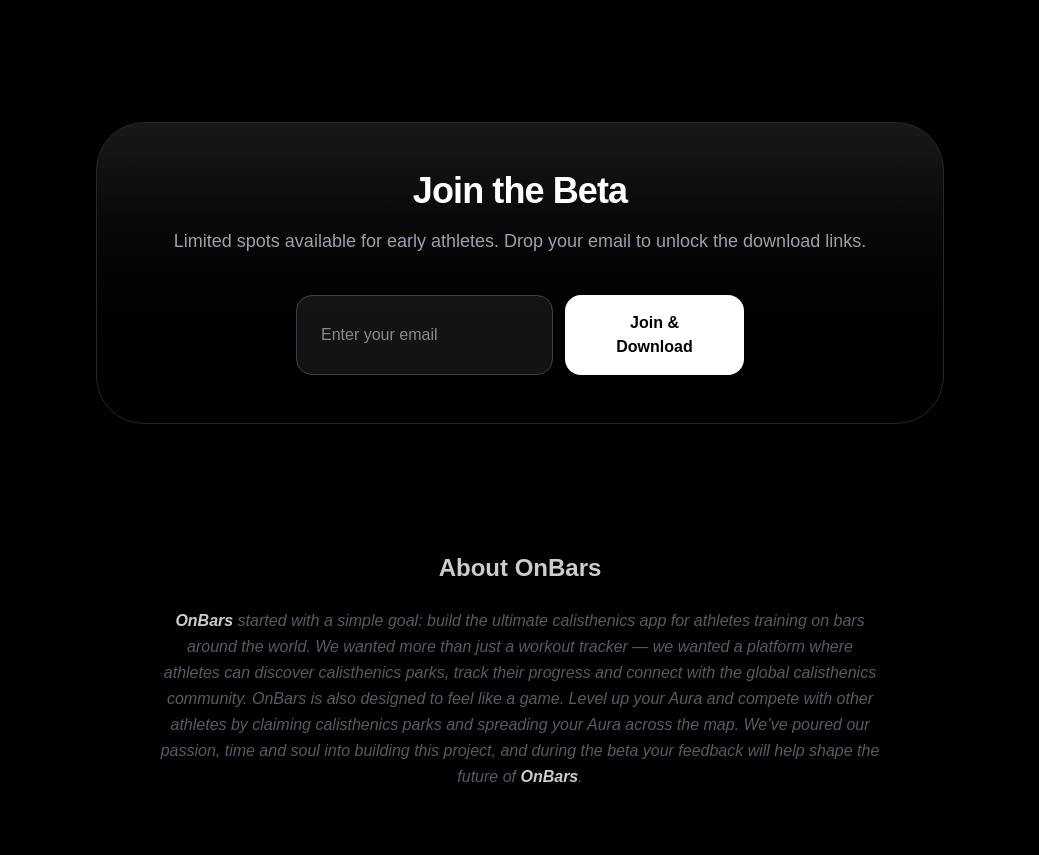
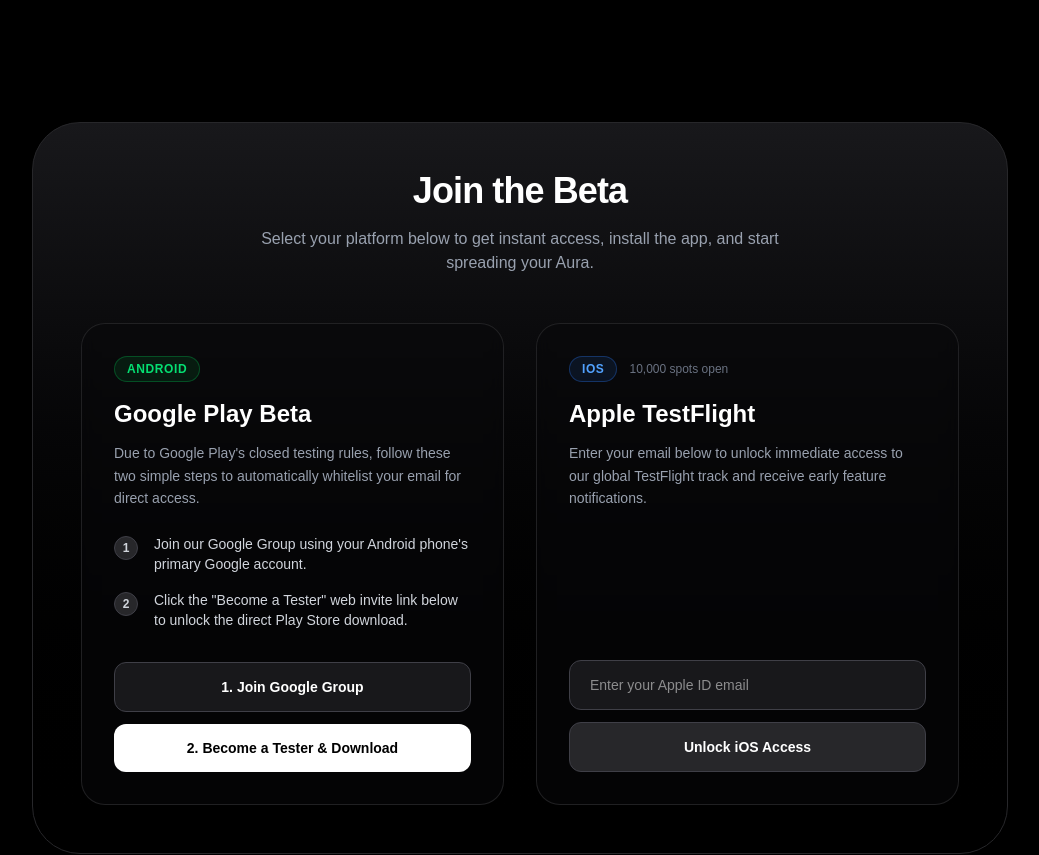
Before and after one commit to AngelosMam/onbars-site, a Next.js app: page / in a window 1280 px wide. Shown: the part 2840-3695 px from the top of the page, without its empty margins (120-1159 px from the left). Built offline with nearby package versions, Linux system fonts and the light colour scheme.

Commit message:
JoinGoogleGroupUpdate

```diff
--- a/app/page.js
+++ b/app/page.js
@@ -163,7 +163,7 @@
           and compete with other athletes by spreading your <span className="text-white font-semibold italic">Aura</span> across the map.
         </motion.p>
 
-        {/* HERO BUTTONS THAT SCROLL TO BETA FORM */}
+        {/* HERO BUTTONS */}
         <motion.div
           className="flex flex-col sm:flex-row gap-4"
           {...fadeIn}
@@ -284,84 +284,140 @@
         </div>
       </section>
 
-      {/* BETA SIGNUP */}
-      <section id="beta" className="max-w-4xl mx-auto px-6 py-32 text-center">
+      {/* BETA SIGNUP SECTION */}
+      <section id="beta" className="max-w-5xl mx-auto px-6 py-32 text-center">
         <motion.div
-          className="bg-gradient-to-b from-zinc-900 to-black border border-zinc-800 p-12 rounded-[3rem] relative overflow-hidden"
+          className="bg-gradient-to-b from-zinc-900 to-black border border-zinc-800 p-8 md:p-12 rounded-[3rem] relative overflow-hidden"
           {...fadeIn}
         >
-          {/* Subtle Glow */}
+          {/* Subtle Background Glow */}
           <div className="absolute top-0 left-1/2 -translate-x-1/2 w-40 h-40 bg-blue-500/20 blur-[80px] -z-10"></div>
 
           <h2 className="text-4xl font-bold mb-4 tracking-tight">Join the Beta</h2>
+          <p className="text-gray-400 max-w-xl mx-auto mb-12 text-sm md:text-base">
+            Select your platform below to get instant access, install the app, and start spreading your Aura.
+          </p>
 
+          <div className="grid grid-cols-1 md:grid-cols-2 gap-8 text-left items-stretch">
+
+            {/* ANDROID BLOCK (GOOGLE GROUPS) */}
+            <div className="bg-zinc-950/50 border border-zinc-800/80 p-8 rounded-3xl flex flex-col justify-between backdrop-blur-sm">
+              <div>
+                <div className="flex items-center gap-3 mb-4">
+                  <span className="px-3 py-1 rounded-full border border-green-500/30 bg-green-500/10 text-green-400 text-xs font-bold uppercase tracking-wider">
+                    Android
+                  </span>
+                </div>
+                <h3 className="text-2xl font-bold text-white mb-3">Google Play Beta</h3>
+                <p className="text-gray-400 text-sm mb-6 leading-relaxed">
+                  Due to Google Play's closed testing rules, follow these two simple steps to automatically whitelist your email for direct access.
+                </p>
+
+                {/* Android Steps */}
+                <div className="space-y-4 mb-8">
+                  <div className="flex gap-4 items-start">
+                    <div className="w-6 h-6 rounded-full bg-zinc-800 border border-zinc-700 flex items-center justify-center shrink-0 text-xs font-bold text-gray-300 mt-0.5">1</div>
+                    <p className="text-gray-300 text-sm">
+                      Join our Google Group using your Android phone's primary Google account.
+                    </p>
+                  </div>
+                  <div className="flex gap-4 items-start">
+                    <div className="w-6 h-6 rounded-full bg-zinc-800 border border-zinc-700 flex items-center justify-center shrink-0 text-xs font-bold text-gray-300 mt-0.5">2</div>
+                    <p className="text-gray-300 text-sm">
+                      Click the "Become a Tester" web invite link below to unlock the direct Play Store download.
+                    </p>
+                  </div>
+                </div>
+              </div>
+
+              {/* Action Buttons for Android */}
+              <div className="flex flex-col gap-3 mt-auto">
+                <a
+                  href="https://groups.google.com/g/onbars-testers"
+                  target="_blank"
+                  rel="noopener noreferrer"
+                  className="w-full text-center bg-zinc-900 border border-zinc-700 text-white px-6 py-3.5 rounded-xl font-bold hover:border-cyan-500 hover:text-cyan-400 transition-all text-sm"
+                >
+                  1. Join Google Group
+                </a>
+                <a
+                  href="https://play.google.com/apps/testing/com.onbars.app"
+                  target="_blank"
+                  rel="noopener noreferrer"
+                  className="w-full text-center bg-white text-black px-6 py-3.5 rounded-xl font-bold hover:bg-green-400 hover:shadow-[0_0_20px_rgba(34,211,0,0.4)] transition-all text-sm transform active:scale-95"
+                >
+                  2. Become a Tester & Download
+                </a>
+              </div>
+            </div>
+
+            {/* IOS BLOCK (FORMSPREE FUNNEL) */}
+            <div className="bg-zinc-950/50 border border-zinc-800/80 p-8 rounded-3xl flex flex-col justify-between backdrop-blur-sm">
+              <div>
+                <div className="flex items-center gap-3 mb-4">
+                  <span className="px-3 py-1 rounded-full border border-blue-500/30 bg-blue-500/10 text-blue-400 text-xs font-bold uppercase tracking-wider">
+                    iOS
+                  </span>
+                  <span className="text-xs text-gray-500 font-medium">10,000 spots open</span>
+                </div>
+                <h3 className="text-2xl font-bold text-white mb-3">Apple TestFlight</h3>
+                <p className="text-gray-400 text-sm mb-6 leading-relaxed">
+                  Enter your email below to unlock immediate access to our global TestFlight track and receive early feature notifications.
+                </p>
+              </div>
+
+              {/* Form Status Content */}
+              <div className="mt-auto">
                 {formStatus === "success" ? (
                   <motion.div
                     initial={{ opacity: 0, scale: 0.95 }}
                     animate={{ opacity: 1, scale: 1 }}
-              className="flex flex-col items-center mt-6"
+                    className="space-y-4"
                   >
-              <h3 className="text-2xl font-bold text-cyan-400 mb-2">Welcome to OnBars!</h3>
-              <p className="text-gray-300 mb-8">
-                Thanks for joining the waitlist. Choose your platform below to start spreading your Aura.
-              </p>
-
-              <div className="flex flex-col sm:flex-row gap-4">
-                <a
-                  href="https://play.google.com/store/apps/details?id=com.people.on.bars"
-                  target="_blank"
-                  rel="noopener noreferrer"
-                  className="bg-white text-black px-8 py-4 rounded-2xl font-bold hover:bg-green-400 hover:shadow-[0_0_25px_rgba(34,211,0,0.6)] transition-all transform hover:scale-105 active:scale-95"
-                >
-                  Download Android
-                </a>
+                    <div className="p-4 bg-cyan-500/10 border border-cyan-500/30 rounded-2xl text-center">
+                      <p className="text-cyan-400 text-sm font-semibold">Welcome to OnBars! ⚡</p>
+                    </div>
                     <a
                       href="https://testflight.apple.com/join/f4DafGEU"
                       target="_blank"
                       rel="noopener noreferrer"
-                  className="bg-zinc-900 border border-zinc-700 text-white px-8 py-4 rounded-2xl font-bold hover:border-cyan-500 hover:shadow-[0_0_25px_rgba(34,211,234,0.6)] transition-all transform hover:scale-105 active:scale-95"
+                      className="block w-full text-center bg-gradient-to-r from-blue-500 to-cyan-500 text-white px-6 py-4 rounded-xl font-bold hover:shadow-[0_0_25px_rgba(34,211,234,0.4)] transition-all text-sm transform active:scale-95"
                     >
-                  Download iOS
+                      Download via TestFlight
                     </a>
-              </div>
                   </motion.div>
                 ) : (
-            <>
-              <p className="text-gray-400 mb-10 text-lg">
-                Limited spots available for early athletes. Drop your email to unlock the download links.
-              </p>
-
                   <form
                     action="https://formspree.io/f/mqeyebjq"
                     method="POST"
                     onSubmit={handleFormSubmit}
-                className="flex flex-col sm:flex-row gap-3 max-w-md mx-auto"
+                    className="flex flex-col gap-3"
                   >
                     <input
                       type="email"
                       name="email"
                       required
-                  placeholder="Enter your email"
-                  className="flex-1 px-6 py-4 rounded-2xl bg-zinc-800/50 border border-zinc-700 text-white outline-none focus:border-cyan-500 transition-all"
+                      placeholder="Enter your Apple ID email"
+                      className="w-full px-5 py-3.5 rounded-xl bg-zinc-900 border border-zinc-700 text-white outline-none focus:border-cyan-500 transition-all text-sm"
                     />
-
                     <button
                       type="submit"
                       disabled={formStatus === "submitting"}
-                  className="bg-white text-black px-8 py-4 rounded-2xl font-bold hover:bg-cyan-400 transition-all disabled:opacity-50 disabled:cursor-not-allowed"
+                      className="w-full bg-zinc-800 border border-zinc-700 text-white px-6 py-3.5 rounded-xl font-bold hover:bg-cyan-500 hover:text-black hover:border-cyan-500 transition-all disabled:opacity-50 text-sm"
                     >
-                  {formStatus === "submitting" ? "Joining..." : "Join & Download"}
+                      {formStatus === "submitting" ? "Processing..." : "Unlock iOS Access"}
                     </button>
-              </form>
-
                     {formStatus === "error" && (
-                <p className="text-red-400 mt-4 font-medium">
+                      <p className="text-red-400 text-xs mt-1 text-center font-medium">
                         Oops! Something went wrong. Please try again.
                       </p>
                     )}
-            </>
+                  </form>
                 )}
+              </div>
+            </div>
 
+          </div>
         </motion.div>
       </section>
 
```
Lines whose indentation alone changed are shown as unchanged.
